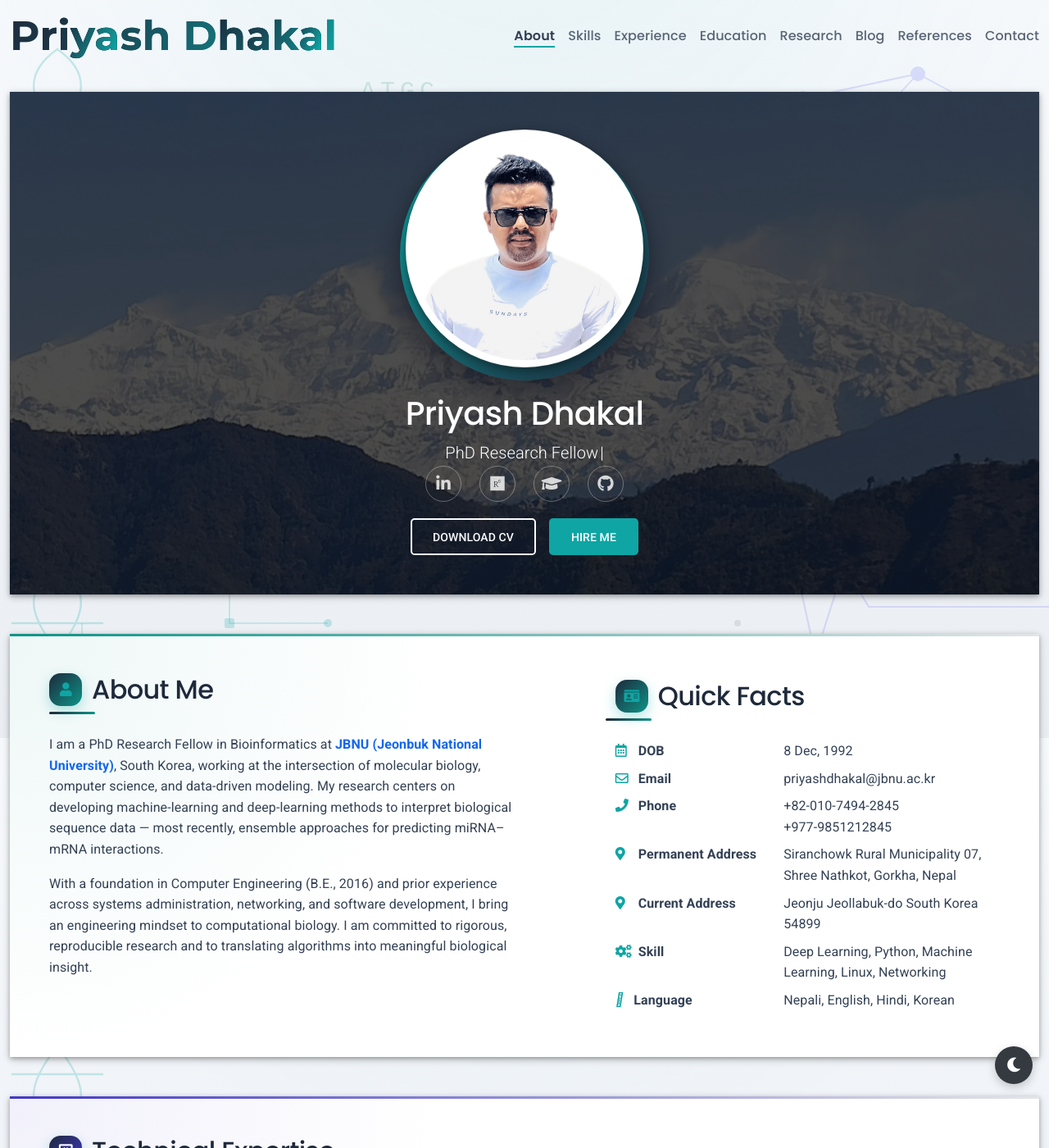
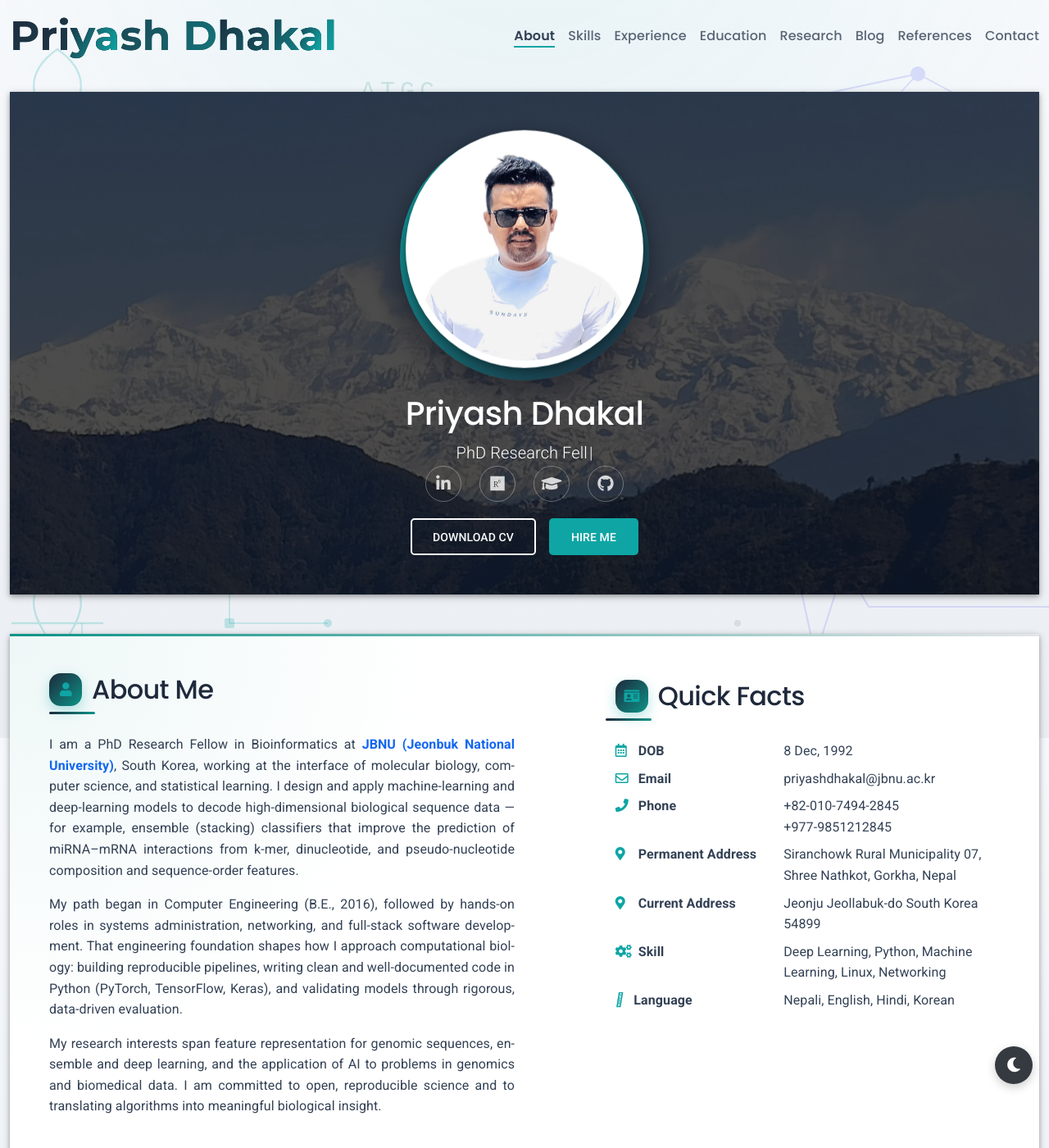
Before and after one commit to priyashdhakal/priyashdhakal.github.io, a Jekyll site: the page built from index.html, in a window 1280 px wide and 1400 px high. Shown: the whole window at 82% size. Built offline with Jekyll 4.4.1, drawn with Linux system fonts in a browser that asks for light colours.

Commit message:
Justify prose alignment; enrich About with scientific detail
Co-Authored-By: Claude Opus 4.8 <noreply@anthropic.com>

```diff
--- a/_data/profile.yml
+++ b/_data/profile.yml
@@ -12,13 +12,18 @@ about:
   - >
     I am a PhD Research Fellow in Bioinformatics at
     <strong><a href="https://www.jbnu.ac.kr/kor/" target="_blank">JBNU (Jeonbuk National University)</a></strong>,
-    South Korea, working at the intersection of molecular biology, computer science, and data-driven modeling. My research centers on
-    developing machine-learning and deep-learning methods to interpret biological sequence data &mdash; most recently, ensemble approaches
-    for predicting miRNA&ndash;mRNA interactions.
+    South Korea, working at the interface of molecular biology, computer science, and statistical learning. I design and apply
+    machine-learning and deep-learning models to decode high-dimensional biological sequence data &mdash; for example, ensemble
+    (stacking) classifiers that improve the prediction of miRNA&ndash;mRNA interactions from k-mer, dinucleotide, and pseudo-nucleotide
+    composition and sequence-order features.
   - >
-    With a foundation in Computer Engineering (B.E., 2016) and prior experience across systems administration, networking, and software
-    development, I bring an engineering mindset to computational biology. I am committed to rigorous, reproducible research and to translating
-    algorithms into meaningful biological insight.
+    My path began in Computer Engineering (B.E., 2016), followed by hands-on roles in systems administration, networking, and full-stack
+    software development. That engineering foundation shapes how I approach computational biology: building reproducible pipelines,
+    writing clean and well-documented code in Python (PyTorch, TensorFlow, Keras), and validating models through rigorous, data-driven evaluation.
+  - >
+    My research interests span feature representation for genomic sequences, ensemble and deep learning, and the application of AI to
+    problems in genomics and biomedical data. I am committed to open, reproducible science and to translating algorithms into meaningful
+    biological insight.
 
 facts:
   - { icon: "far fa-calendar-alt", label: "DOB", value: "8 Dec, 1992" }
--- a/css/main.css
+++ b/css/main.css
@@ -533,6 +533,17 @@ body.dark-mode #portfolio h3 a {
 
 .about-section .col-sm-5:hover i {
   transform: translateX(3px); }
+
+/* Justified, hyphenated prose for a clean academic look */
+.about-section .col-md-6 p,
+.pub-abstract,
+.blog-content p,
+.reference-section .lead {
+  text-align: justify;
+  text-justify: inter-word;
+  -webkit-hyphens: auto;
+  -ms-hyphens: auto;
+  hyphens: auto; }
 
 /* ============================================================
  * Background theme
--- a/index.html
+++ b/index.html
@@ -20,7 +20,7 @@
     <link href="css/font-awesome/css/all.min.css?ver=1.2.1" rel="stylesheet">
     <link href="css/mdb.min.css?ver=1.2.1" rel="stylesheet">
     <link href="css/aos.css?ver=1.2.1" rel="stylesheet">
-    <link href="css/main.css?ver=20260627" rel="stylesheet">
+    <link href="css/main.css?ver=20260628" rel="stylesheet">
     <noscript>
       <style type="text/css">
         [data-aos] {
```
